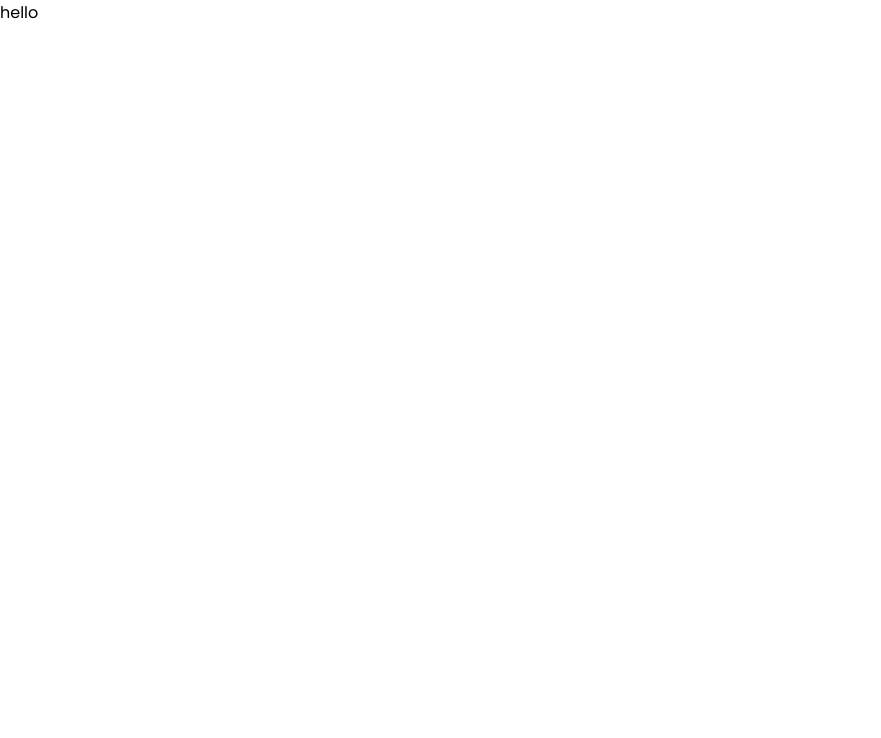
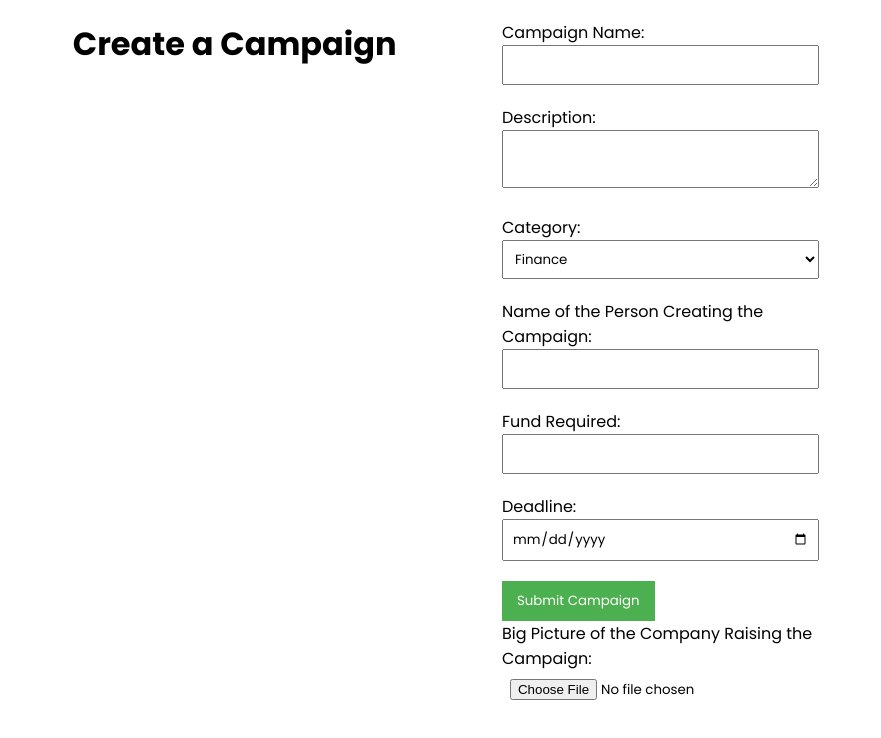
Before and after one commit to shivanee283/frontendCF, a React (Vite) app: page /create-campaign in a window 1280 px wide. Shown: the top 738 px of the page, without its empty margins (0-881 px from the left). Built offline with nearby package versions, Linux system fonts and the light colour scheme.

Commit message:
tailwind

```diff
--- a/package.json
+++ b/package.json
@@ -17,7 +17,9 @@
     "react-icons": "^4.8.0",
     "react-outside-click-handler": "^1.3.0",
     "react-router-dom": "^6.16.0",
-    "swiper": "^9.1.1"
+    "swiper": "^9.1.1",
+    "tailwind": "^4.0.0",
+    "tailwindcss": "^3.3.3"
   },
   "devDependencies": {
     "@types/react": "^18.0.28",
--- a/src/Landing.jsx
+++ b/src/Landing.jsx
@@ -16,9 +16,6 @@ function Landing() {
       <div>
         <div className='white-gradient'/>
         <Header/>
-        {/* <Routes>
-            <Route to="/create-campaign" component={CreateCampaign}/>
-        </Routes> */}
         <Hero/>
       </div>
       <Rescidencies/>
--- a/src/components/CreateCampaign/CreateCampaign.css
+++ b/src/components/CreateCampaign/CreateCampaign.css
@@ -0,0 +1,37 @@
+/* CreateCampaign.css */
+
+.create-campaign-container {
+    display: flex;
+    justify-content: space-around;
+    margin: 20px;
+  }
+
+  .form-section {
+    width: 45%;
+  }
+
+  label {
+    display: block;
+    margin-bottom: 10px;
+  }
+
+  input,
+  select,
+  textarea {
+    width: 100%;
+    padding: 8px;
+    margin-bottom: 10px;
+    box-sizing: border-box;
+  }
+
+  button {
+    background-color: #4caf50;
+    color: white;
+    padding: 10px 15px;
+    border: none;
+    cursor: pointer;
+  }
+
+  button:hover {
+    background-color: #45a049;
+  }
--- a/src/components/CreateCampaign/CreateCampaign.jsx
+++ b/src/components/CreateCampaign/CreateCampaign.jsx
@@ -1,9 +1,69 @@
-import React from 'react'
+// import React from 'react'
+
+// const CreateCampaign = () => {
+//   return (
+//     <div>hello</div>
+//   )
+// }
+
+// export default CreateCampaign
+
+// CreateCampaign.jsx
+import React from "react";
+import "./CreateCampaign.css"; // Import the CSS file
 
 const CreateCampaign = () => {
+  const handleSubmit = (event) => {
+    event.preventDefault();
+    // Handle form submission logic here
+  };
+
   return (
-    <div>hello</div>
-  )
-}
+    <div className="create-campaign-container">
+      <h1>Create a Campaign</h1>
+      <form onSubmit={handleSubmit}>
+        <div className="form-section">
+          <label>
+            Campaign Name:
+            <input type="text" name="campaignName" />
+          </label>
+          <label>
+            Description:
+            <textarea name="description" />
+          </label>
+          <label>
+            Category:
+            <select name="category">
+              <option value="finance">Finance</option>
+              <option value="startup">Startup</option>
+              <option value="mnc">MNC</option>
+              <option value="food">Food</option>
+              <option value="sports">Sports</option>
+            </select>
+          </label>
+          <label>
+            Name of the Person Creating the Campaign:
+            <input type="text" name="creatorName" />
+          </label>
+          <label>
+            Fund Required:
+            <input type="number" name="fundRequired" />
+          </label>
+          <label>
+            Deadline:
+            <input type="date" name="deadline" />
+          </label>
+          <button type="submit">Submit Campaign</button>
+        </div>
+        <div className="form-section">
+          <label>
+            Big Picture of the Company Raising the Campaign:
+            <input type="file" accept="image/*" name="companyImage" />
+          </label>
+        </div>
+      </form>
+    </div>
+  );
+};
 
-export default CreateCampaign
+export default CreateCampaign;
```
Also changed, not shown: 2 other files (tests, documents, lock files or other folders).
